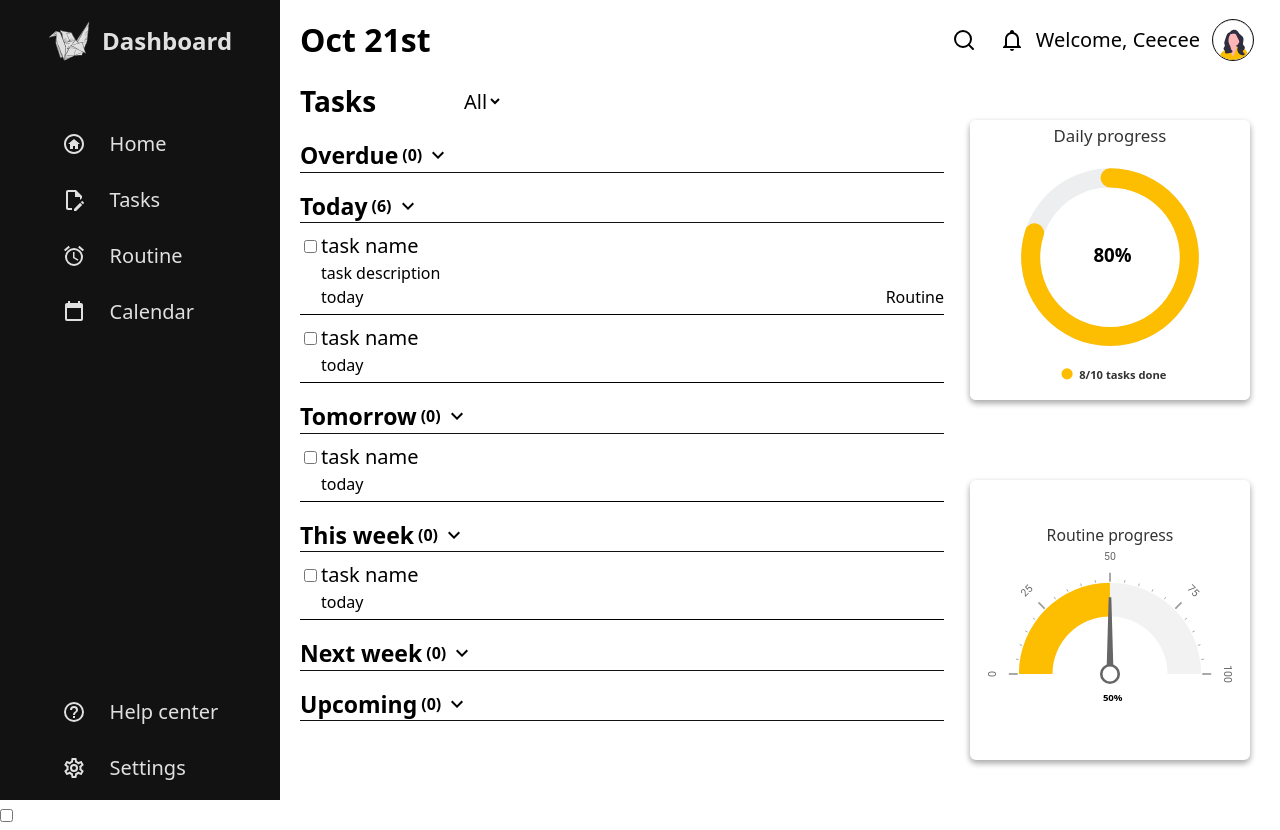
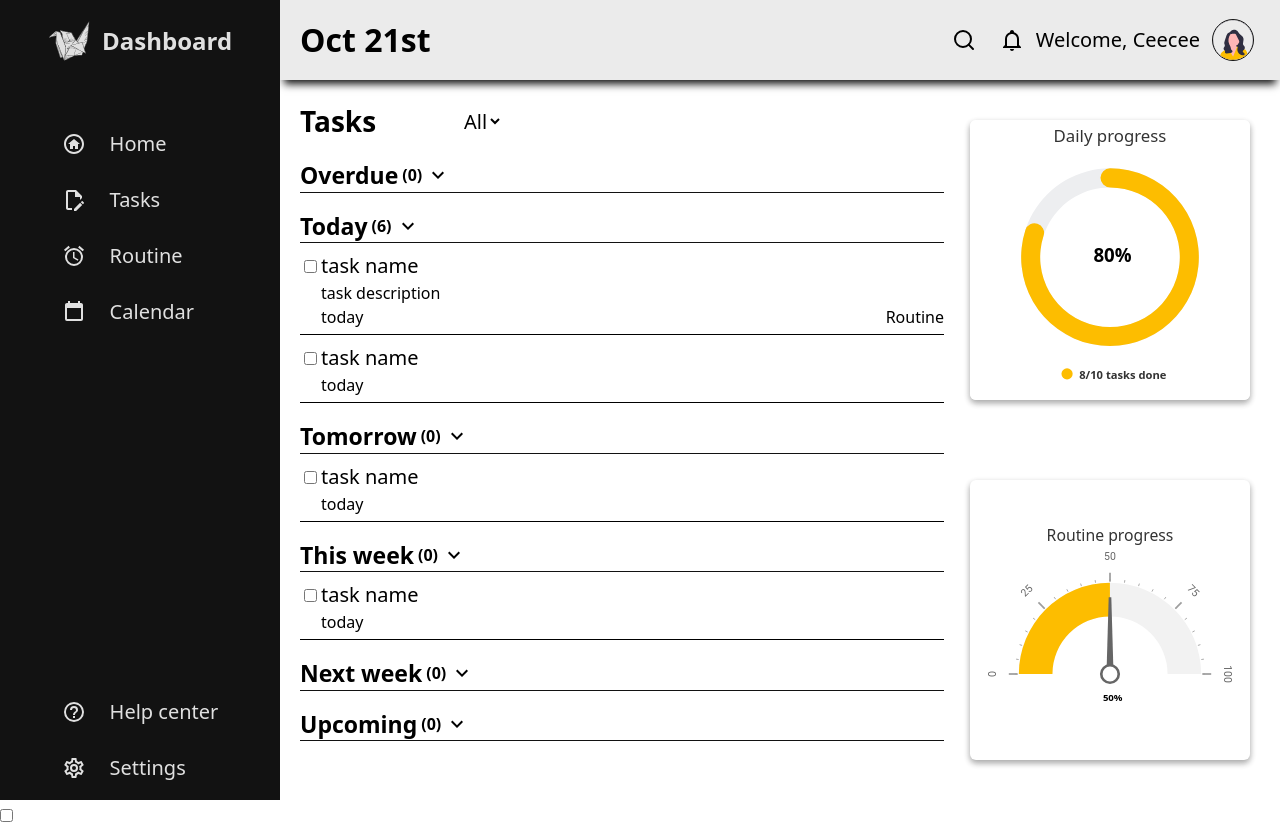
Before and after one commit to Milvookie/odin-admin-dashboard, a plain HTML site: page index.html in a window 1280 px wide. Drawn offline with Linux system fonts and the light colour scheme.

Commit message:
change header style

```diff
--- a/style.css
+++ b/style.css
@@ -70,6 +70,11 @@ header {
     display: grid;
     grid-template-columns: 1fr repeat(2, 48px) max-content;
     padding: 0 1rem;
+    background-color: rgba(0,0,0,0.08);
+
+    -webkit-box-shadow: 0px 8px 8px -4px rgba(18, 18, 18, 1);
+    -moz-box-shadow: 0px 8px 8px -4px rgba(18, 18, 18, 1);
+    box-shadow: 0px 8px 8px -4px rgba(18, 18, 18, 1);
 
     div {
         margin: auto;
@@ -188,6 +193,7 @@ header {
 
     .current-tasks {
         grid-row: 1/3;
+        margin-top: 1rem;
 
         .select-tasks-due-date {
             display: flex;
```
